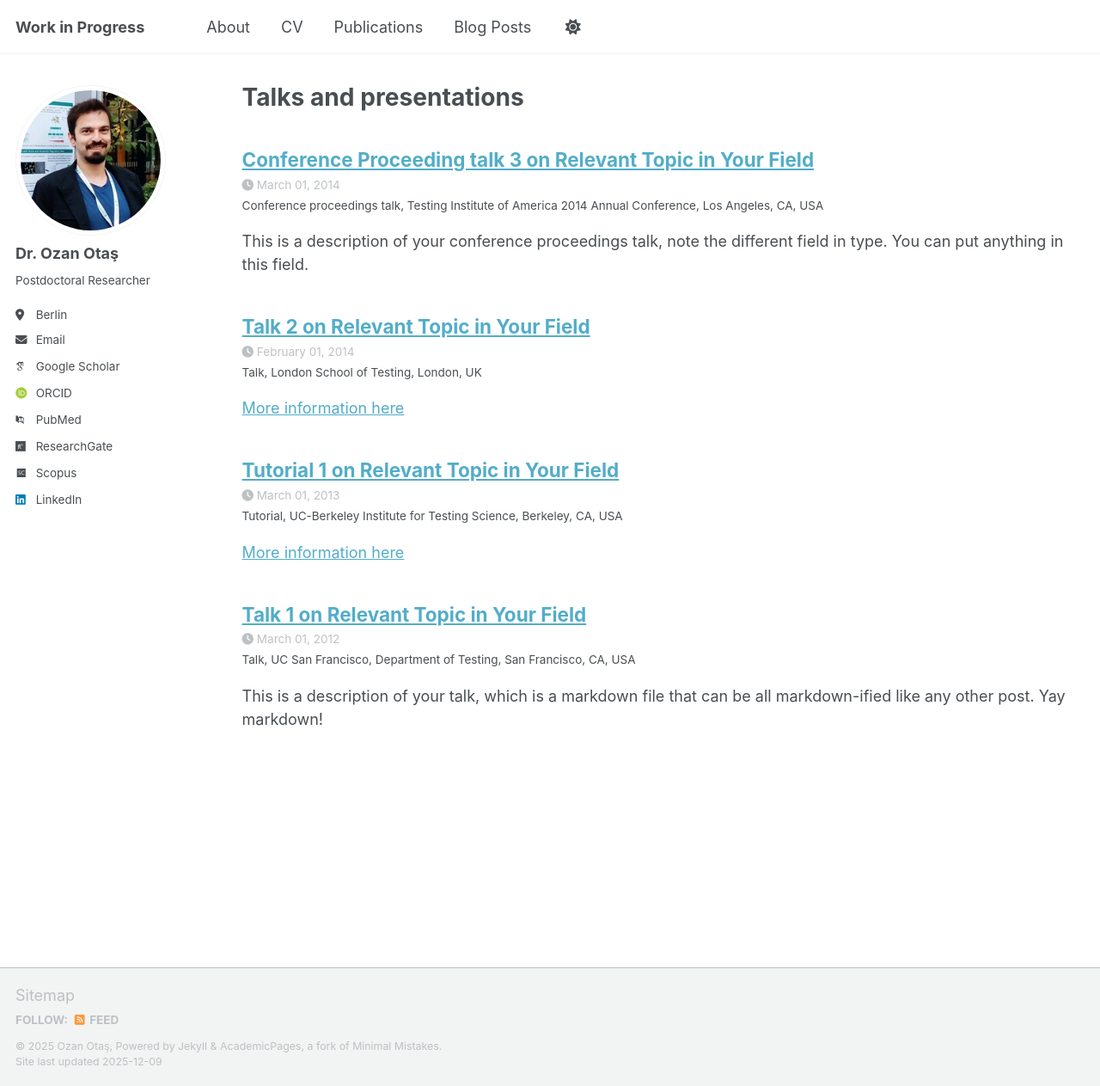
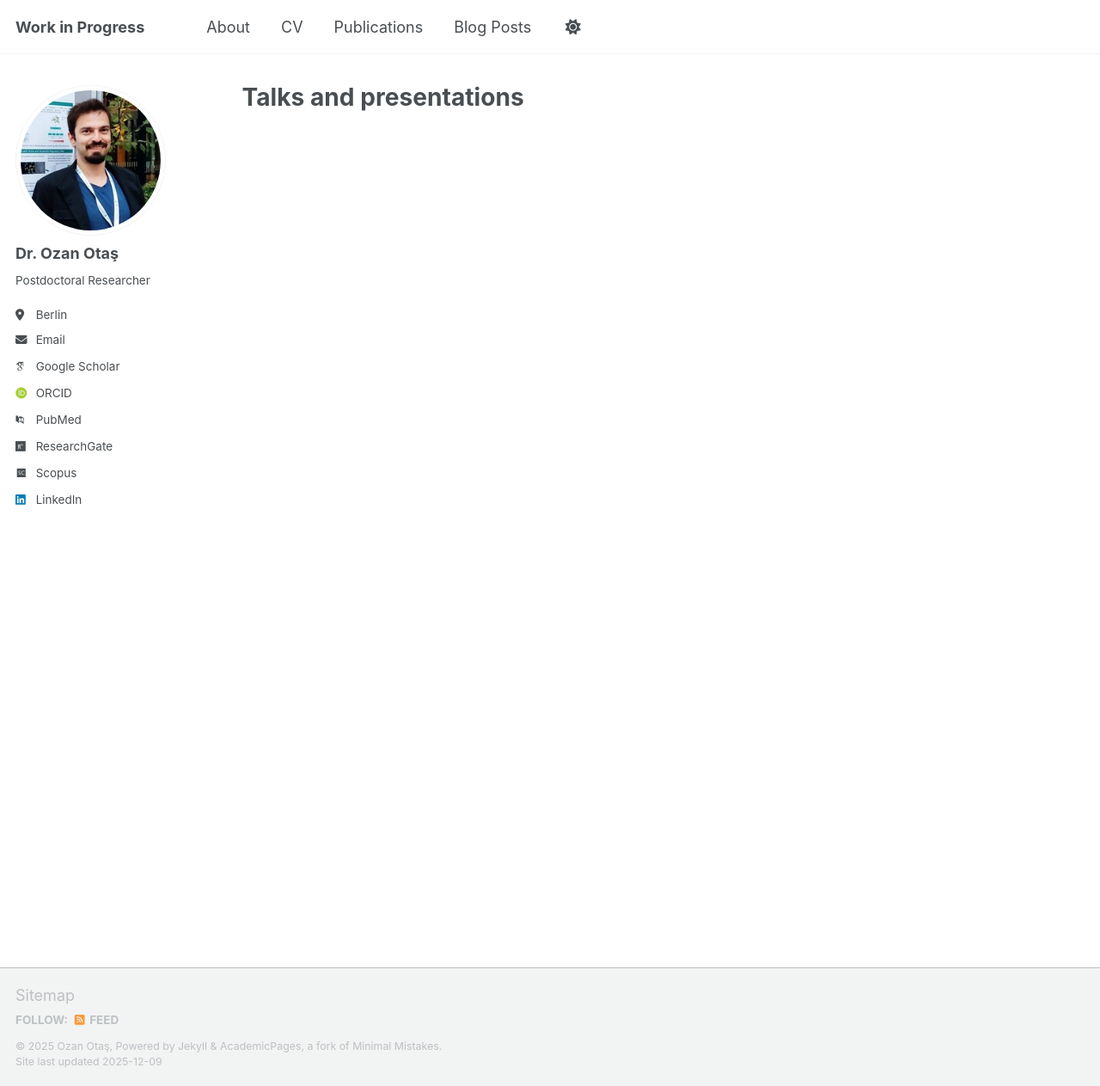
Before and after one commit to OzanOtas/ozanotas.github.io, a Jekyll site: the page built from _pages/talks.html, in a window 1280 px wide and 1263 px high. Shown: the whole window at 86% size. Built offline with Jekyll 4.4.1, drawn with Linux system fonts in a browser that asks for light colours; some web fonts are replaced; a script that is not in the unit is left out; part of the change alters nothing that is shown.

```diff
--- a/_config.yml
+++ b/_config.yml
@@ -178,18 +178,18 @@ kramdown:
 
 # These settings control the types of collections used by the template
 collections:
-  teaching:
+  posts:
     output: true
-    permalink: /:collection/:path/
+    permalink: /:posts/:title/
   publications:
     output: true
     permalink: /:collection/:path/
-  portfolio:
+  notes:
     output: true
-    permalink: /:collection/:path/
-  talks:
+    permalink: /:notes/:title/
+  archive:
     output: true
-    permalink: /:collection/:path/
+    permalink: /:archive/:title/
 
 
 # These settings control how pages and collections are included in the site
```
